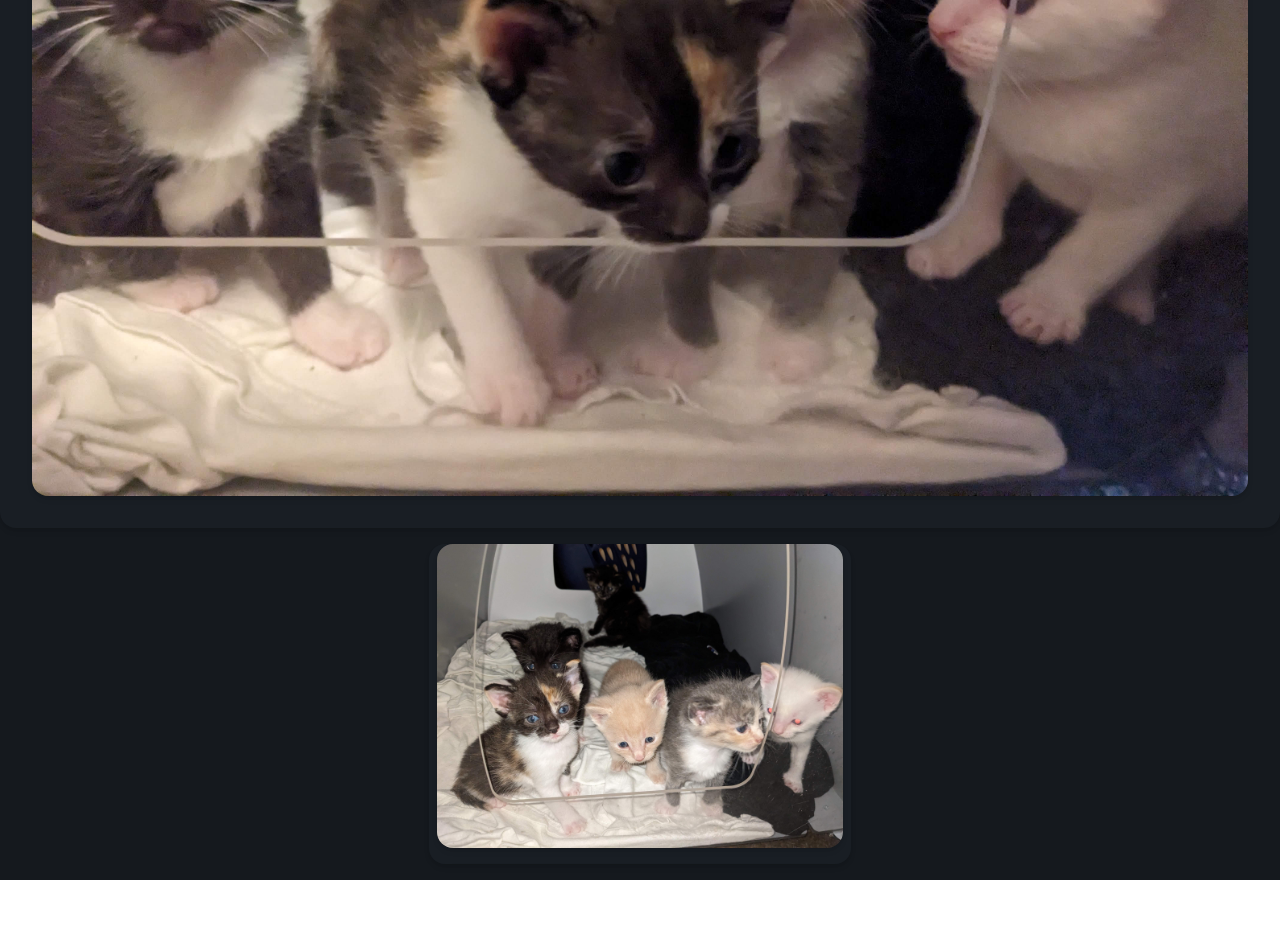
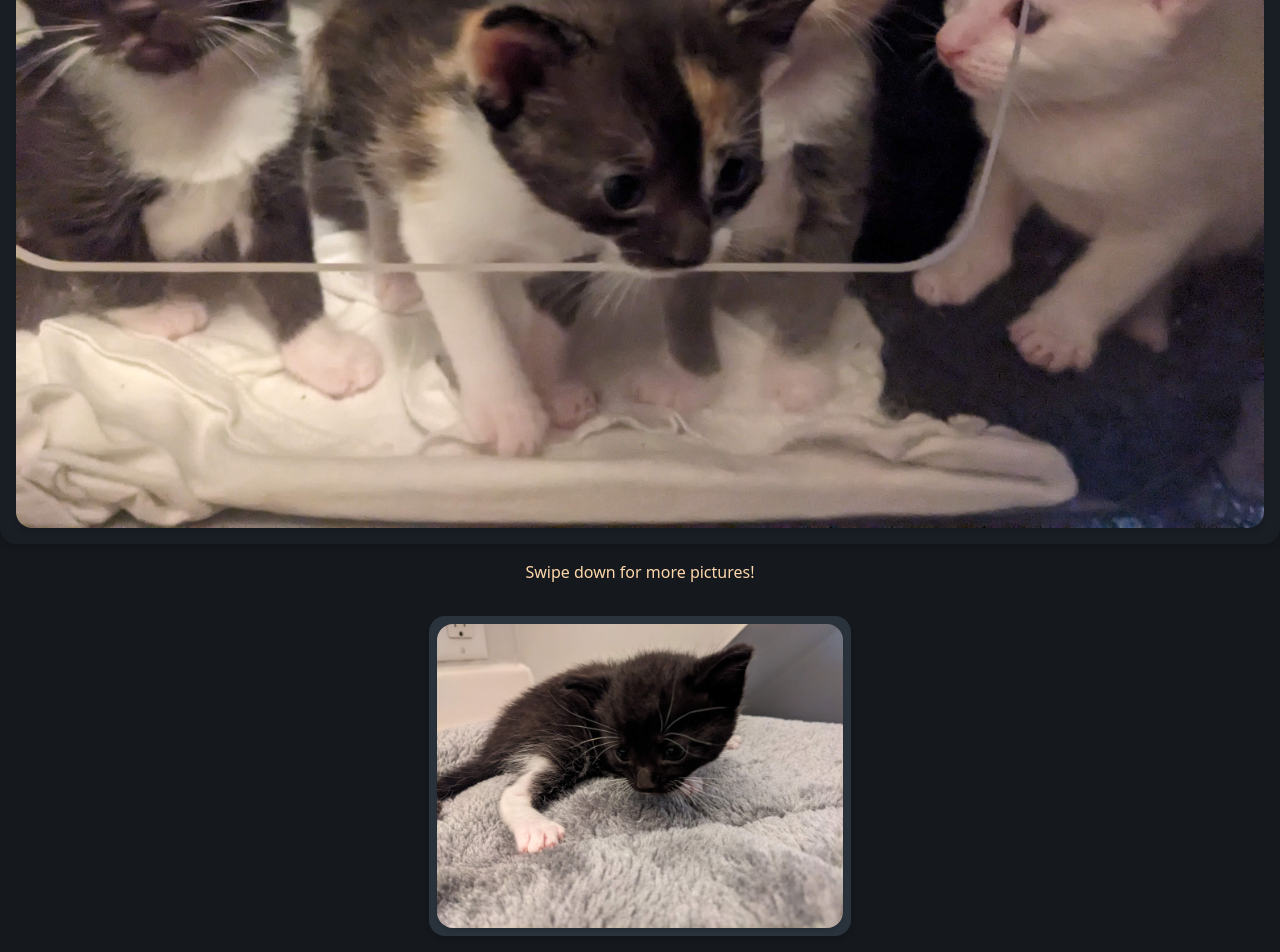
Before and after one commit to ellielle/we-have-kittens, a SvelteKit app: page / in a window 1280 px wide. Shown: the part 1528-2480 px from the top of the page. Before the commit the page ends 2408 px from the top, so only its background shows below. Built offline with nearby package versions, Linux system fonts and the light colour scheme.

Commit message:
add style and information about cats

```diff
--- a/src/lib/components/Carousel.svelte
+++ b/src/lib/components/Carousel.svelte
@@ -1,13 +1,14 @@
 <script>
   import { fly } from "svelte/transition";
   import { cats } from "$lib/ktities";
+  const noGroups = cats.slice(2);
 </script>
 
 <section
   transition:fly={{ y: 100, duration: 2000, opacity: 0, delay: 1000 }}
-  class="mt-4 carousel carousel-vertical h-[20rem] rounded-box bg-base-200 p-2 shadow-md"
+  class="mt-4 carousel carousel-center carousel-vertical h-[20rem] rounded-box bg-neutral p-2 shadow-md"
 >
-  {#each cats as image}
+  {#each noGroups as image}
     <div class="mt-4 carousel-item h-full">
       <img src={image} alt="A kitten!" class="rounded-box" />
     </div>
--- a/src/lib/components/CatInfo.svelte
+++ b/src/lib/components/CatInfo.svelte
@@ -4,15 +4,25 @@
 
 <section transition:fly={{ y: 100, duration: 2000, opacity: 0, delay: 200 }}>
   <!-- svelte-ignore a11y-no-noninteractive-tabindex -->
-  <div tabindex="0" class="collapse">
-    <div class="collapse-title text-xl text-center">More Information</div>
+  <div tabindex="0" class="collapse collapse-arrow text-center">
+    <div class="collapse-title text-xl px-0">More Information</div>
     <div class="collapse-content">
       <ul>
-        <li class="text-red-500">
-          Mom has her shots and tested FIV & OTHER NASTY DISEASES Negative
+        <li class="text-orange-200">
+          <p>Mom has her shots and tested negative on her FeLV(leukemia)/FIV SNAP test.</p>
         </li>
-        <li>Only the white, orange tabby, and tuxedo kittens are available. All 3 are male.</li>
+        <li class="mt-2">
+          <p>
+            Only the white, orange tabby, and tuxedo kittens are available. All 3 of them are boys.
+          </p>
+        </li>
       </ul>
     </div>
   </div>
 </section>
+
+<style>
+  li {
+    list-style: disc;
+  }
+</style>
--- /dev/null
+++ b/src/lib/components/Modal.svelte
@@ -0,0 +1,55 @@
+<script lang="ts">
+  export let showModal: boolean;
+  let dialog: HTMLDialogElement;
+
+  $: if (dialog && showModal) dialog.showModal();
+</script>
+
+<!-- svelte-ignore a11y-click-events-have-key-events a11y-no-noninteractive-element-interactions -->
+<dialog
+  bind:this={dialog}
+  on:close={() => (showModal = false)}
+  on:click|self={() => dialog.close()}
+>
+  <!-- svelte-ignore a11y-no-static-element-interactions -->
+  <div on:click|stopPropagation>
+    <slot />
+  </div>
+</dialog>
+
+<style>
+  dialog {
+    max-width: 32em;
+    border-radius: 0.2em;
+    border: none;
+    padding: 0;
+  }
+  dialog::backdrop {
+    background: rgba(0, 0, 0, 0.3);
+  }
+  dialog > div {
+    padding: 1em;
+  }
+  dialog[open] {
+    animation: zoom 0.3s cubic-bezier(0.34, 1.56, 0.64, 1);
+  }
+  @keyframes zoom {
+    from {
+      transform: scale(0.95);
+    }
+    to {
+      transform: scale(1);
+    }
+  }
+  dialog[open]::backdrop {
+    animation: fade 0.2s ease-out;
+  }
+  @keyframes fade {
+    from {
+      opacity: 0;
+    }
+    to {
+      opacity: 1;
+    }
+  }
+</style>
--- a/src/routes/+page.svelte
+++ b/src/routes/+page.svelte
@@ -1,7 +1,7 @@
 <script>
   import { onMount } from "svelte";
   // @ts-ignore # Cannot find module error
-  import MomInfo from "$lib/components/CatInfo.svelte";
+  import CatInfo from "$lib/components/CatInfo.svelte";
   import Carousel from "$lib/components/Carousel.svelte";
   import { cats } from "$lib/ktities";
   import { fly } from "svelte/transition";
@@ -13,26 +13,42 @@
   });
 </script>
 
-<main data-theme="dark" class="flex flex-col place-items-center mx-auto max-w-[1280px] bg-base-300">
+<main
+  data-theme="dark"
+  class="flex flex-col place-items-center place-content-center mx-auto max-w-[1280px] bg-base-300"
+>
   {#if loaded}
     <h1 transition:fly={{ y: 100, duration: 2000, opacity: 0 }} class="mt-8 text-3xl text-center">
       The Quality Lab has kittens!
     </h1>
 
-    <MomInfo />
+    <CatInfo />
 
     <div
-      class="card-body bg-base-200 rounded-box shadow-md"
+      class="card-compact bg-base-200 rounded-box shadow-md"
       transition:fly={{ y: 100, duration: 2000, opacity: 0, delay: 400 }}
     >
-      <div transition:fly={{ y: 100, duration: 2000, opacity: 0, delay: 600 }} class="card mt-4">
+      <div
+        transition:fly={{ y: 100, duration: 2000, opacity: 0, delay: 400 }}
+        class="card-body mt-4"
+      >
         <img src={cats[0]} alt="A bunch of kittens!" class="rounded-box shadow-md" />
-      </div>
 
-      <div transition:fly={{ y: 100, duration: 2000, opacity: 0, delay: 600 }} class="mt-4">
-        <img src={cats[1]} alt="A bunch of kittens!" class="rounded-box shadow-md" />
+        <img
+          src={cats[1]}
+          alt="A bunch of kittens!"
+          class="rounded-box shadow-md mt-4"
+          transition:fly={{ y: 100, duration: 2000, opacity: 0, delay: 400 }}
+        />
       </div>
     </div>
+
+    <p
+      class="text-center text-orange-200 my-4"
+      transition:fly={{ y: 100, duration: 2000, opacity: 0, delay: 600 }}
+    >
+      Swipe down for more pictures!
+    </p>
 
     <Carousel />
   {/if}
```
